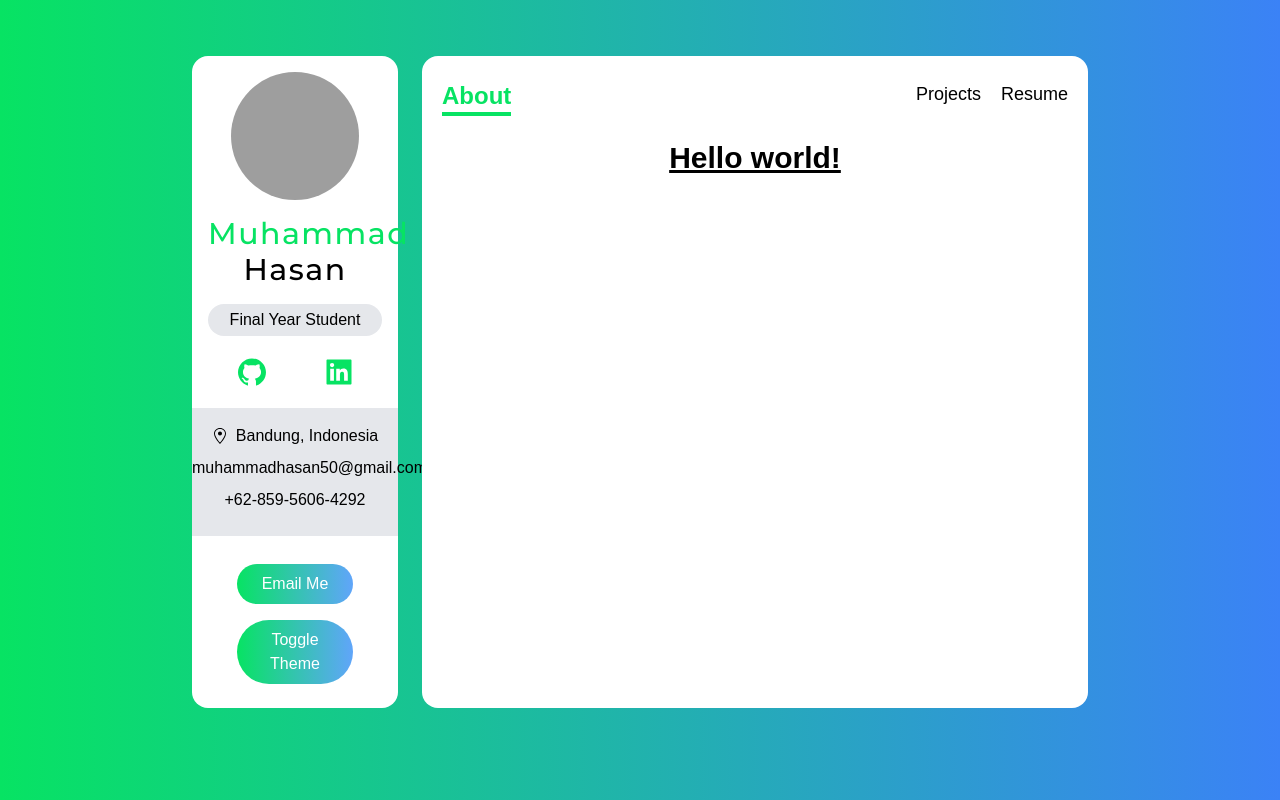
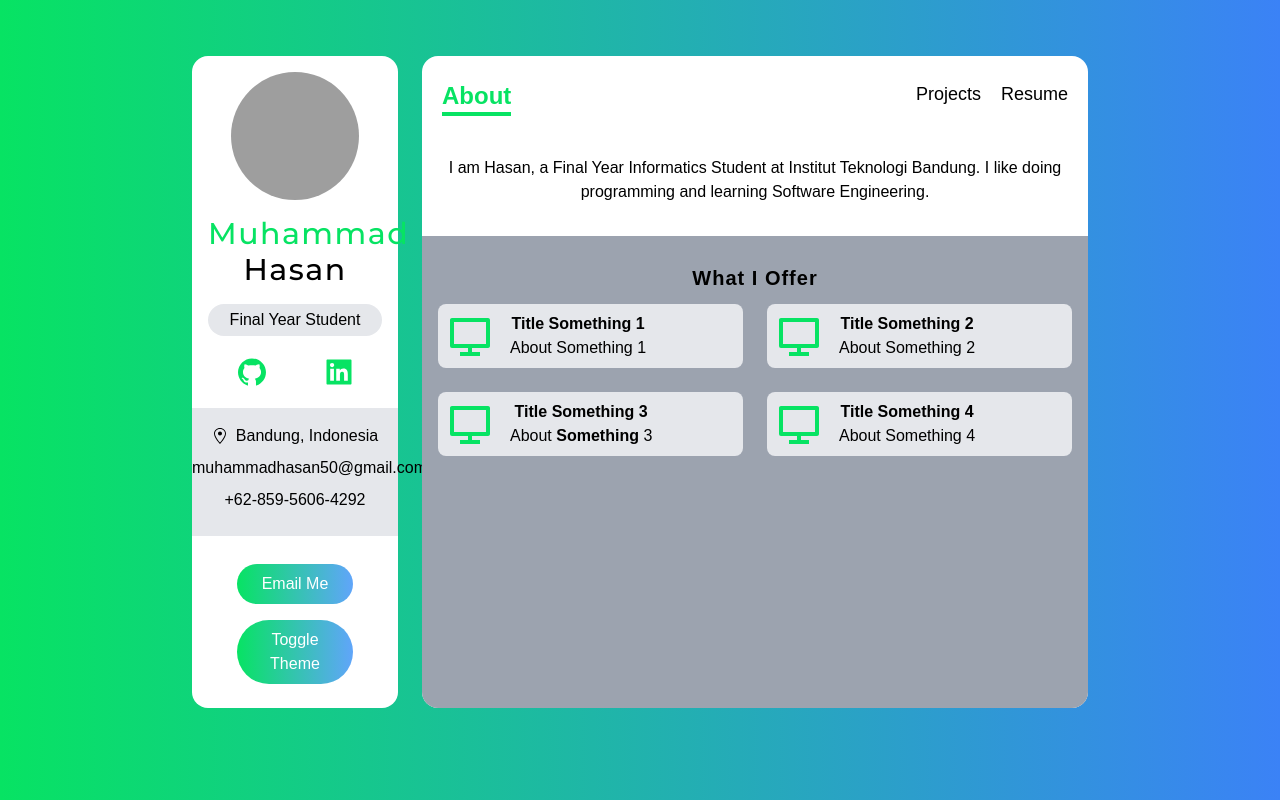
Before and after one commit to muhammadhasan01/portofolio, a Next.js app: page / in a window 1280 px wide. Built offline with nearby package versions, Linux system fonts and the light colour scheme; grey boxes are pictures that could not be loaded.

Commit message:
feat: add what I offer page on abouts

```diff
--- /dev/null
+++ b/components/ServiceCard.tsx
@@ -0,0 +1,23 @@
+import { FunctionComponent } from 'react';
+import { IService } from '../type';
+
+const ServiceCard: FunctionComponent<{ service: IService }> = ({ service: { about, title, Icon } }) => {
+
+  const createMarkup = () => {
+    return {
+      __html: about
+    }
+  }
+
+  return (
+    <div className='p-2 flex items-center space-x-4'>
+      <Icon className='w-12 h-12 text-green' />
+      <div>
+        <h4 className='font-bold'>{title}</h4>
+        <p dangerouslySetInnerHTML={createMarkup()} />
+      </div>
+    </div>
+  );
+};
+
+export default ServiceCard;
--- a/data.ts
+++ b/data.ts
@@ -5,21 +5,21 @@ export const services: IService[] = [
   {
     title: 'Title Something 1',
     about: 'About Something 1',
-    icon: RiComputerLine,
+    Icon: RiComputerLine,
   },
   {
     title: 'Title Something 2',
     about: 'About Something 2',
-    icon: RiComputerLine,
+    Icon: RiComputerLine,
   },
   {
-    title: 'Title <b>Something</b> 3',
-    about: 'About Something 3',
-    icon: RiComputerLine,
+    title: 'Title Something 3',
+    about: 'About <b>Something</b>  3',
+    Icon: RiComputerLine,
   },
   {
     title: 'Title Something 4',
     about: 'About Something 4',
-    icon: RiComputerLine,
+    Icon: RiComputerLine,
   },
 ];
--- a/pages/_app.tsx
+++ b/pages/_app.tsx
@@ -8,7 +8,7 @@ function MyApp({ Component, pageProps }) {
       <div className='lg:col-span-3 bg-white rounded-2xl col-span-12 p-4 text-center'>
         <Sidebar />
       </div>
-      <div className='lg:col-span-9 bg-white rounded-2xl col-span-12 text-center flex flex-col'>
+      <div className='lg:col-span-9 bg-white rounded-2xl col-span-12 text-center flex flex-col overflow-hidden'>
         <Navbar />
         <Component {...pageProps} />
       </div>
--- a/pages/index.tsx
+++ b/pages/index.tsx
@@ -1,23 +1,30 @@
-import { GetServerSidePropsContext, GetStaticProps, GetStaticPropsContext } from 'next';
+import { services } from '../data';
+import ServiceCard from '../components/ServiceCard';
 
-const index = ({ services }) => {
+const index = () => {
   return (
-    <h1 className='text-3xl font-bold underline'>
-      Hello world!
-    </h1>
+    <div className='flex flex-col px-6 pt-1 flex-grow'>
+      <h5 className='my-3 font-medium'>
+        I am Hasan, a Final Year Informatics Student at Institut Teknologi Bandung. I like doing programming and
+        learning Software Engineering.
+      </h5>
+      <div className='p-4 mt-5 bg-gray-400 flex-grow'
+           style={{ 'marginLeft': '-1.5rem', 'marginRight': '-1.5rem' }}>
+        <h6 className='my-3 font-bold text-xl tracking-wider'>
+          What I Offer
+        </h6>
+        <div className='grid lg:grid-cols-2 gap-6'>
+          {
+            services.map(service => (
+              <div className='lg:col-span-1 bg-gray-200 rounded-lg'>
+                <ServiceCard service={service} />
+              </div>
+            ))
+          }
+        </div>
+      </div>
+    </div>
   );
 };
 
 export default index;
-
-export const getStaticProps = async (context: GetStaticPropsContext) => {
-
-  const res = await fetch('http://localhost:3000/api/services');
-  const data = await res.json();
-
-  return {
-    props: {
-      services: data.services,
-    },
-  };
-};
--- a/type.ts
+++ b/type.ts
@@ -3,5 +3,5 @@ import { IconType } from 'react-icons';
 export interface IService {
   title: string,
   about: string,
-  icon: IconType
+  Icon: IconType
 };
```
